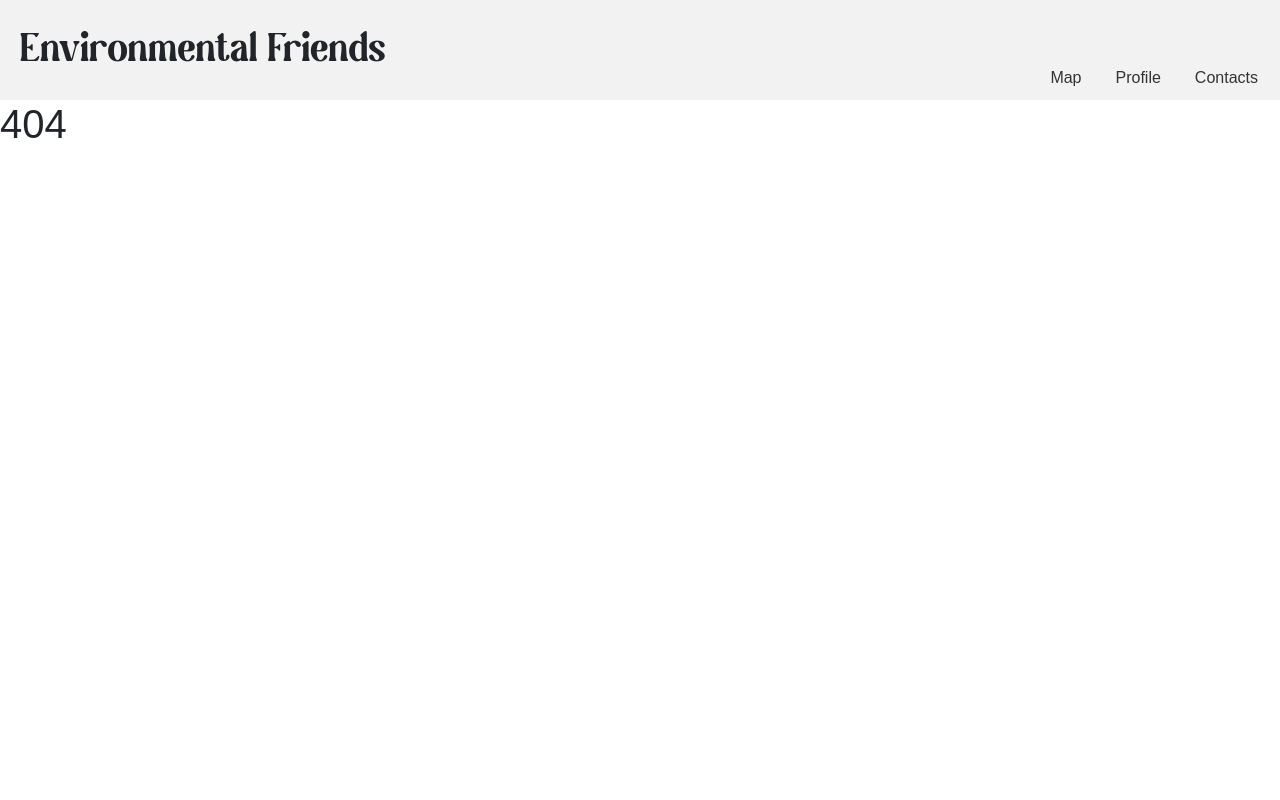
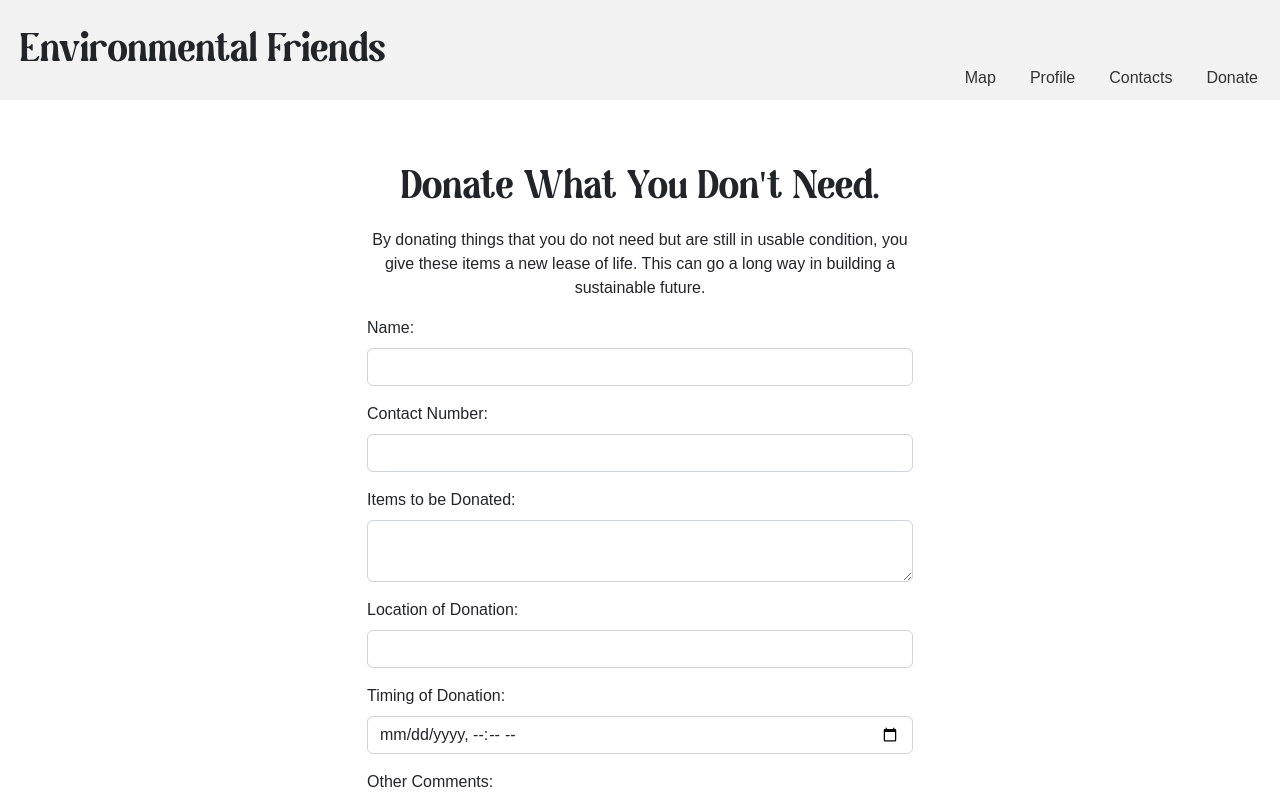
Before and after one commit to yyongjiann/GoGreen-365, a React (Create React App) app in the folder green-sg/: page /donate in a window 1280 px wide. Before the commit this address had no page. Shown: the top 800 px of the page. Built offline with nearby package versions, Linux system fonts and the light colour scheme.

Commit message:
create donate page

```diff
--- a/green-sg/package.json
+++ b/green-sg/package.json
@@ -9,6 +9,7 @@
     "@testing-library/user-event": "^13.5.0",
     "bootstrap": "^5.2.3",
     "react": "^18.2.0",
+    "react-bootstrap": "^2.7.4",
     "react-dom": "^18.2.0",
     "react-scripts": "5.0.1",
     "web-vitals": "^2.1.4"
--- a/green-sg/src/index.js
+++ b/green-sg/src/index.js
@@ -6,6 +6,7 @@ import Profile from "./pages/Profile";
 import Contact from "./pages/Contact";
 import NoPage from "./pages/NoPage";
 import 'bootstrap/dist/css/bootstrap.min.css';
+import Donate from "./pages/Donate";
 
 
 export default function Page() {
@@ -17,6 +18,7 @@ export default function Page() {
           <Route index element={<Map />} />
           <Route path="profile" element={<Profile />} />
           <Route path="contact" element={<Contact />} />
+          <Route path="donate" element={<Donate />} />
           <Route path="*" element={<NoPage />} />
         </Route>
       </Routes>
--- /dev/null
+++ b/green-sg/src/pages/Donate.js
@@ -0,0 +1,112 @@
+import React, { useState } from 'react';
+import { Modal, Button } from 'react-bootstrap';
+
+const Donate = () => {
+    const [showModal, setShowModal] = useState(false);
+    const [formData, setFormData] = useState({
+        name: '',
+        contactNumber: '',
+        itemsToDonate: '',
+        location: '',
+        timing: '',
+        comments: ''
+    });
+
+    const handleCloseModal = () => {
+        setShowModal(false);
+    };
+    const handleInputChange = (e) => {
+        setFormData((prevState) => {
+            return { ...prevState, [e.target.name]: e.target.value }
+        });
+    };
+
+    const handleSubmit = async (e) => {
+        e.preventDefault();
+        try {
+            const response = await fetch('SOMESERVERENDPOINT', {
+                method: 'POST',
+                headers: {
+                    'Content-Type': 'application/json'
+                },
+                body: JSON.stringify(formData)
+            });
+
+            if (response.ok) {
+                setShowModal(true);
+                setFormData({
+                    name: '',
+                    contactNumber: '',
+                    itemsToDonate: '',
+                    location: '',
+                    timing: '',
+                    comments: ''
+                });
+            } else {
+                alert('Error submitting form data. Please try again.');
+            }
+        } catch (error) {
+            alert('An error occurred while submitting the form. Please try again later.');
+        }
+    };
+
+    return (
+        <div className="container">
+
+            <div className="row justify-content-center">
+
+                <div className="col-lg-6 mt-5">
+                    <h1 className="my-3 text-center" style={{ fontFamily: "Magilio" }}>Donate What You Don't Need.</h1>
+                    <p className="text-center">By donating things that you do not need but are still in usable condition, you give these items a new lease of life. This can go a long way in building a sustainable future.</p>
+                    <form onSubmit={handleSubmit}>
+                        <div className="mb-3">
+                            <label htmlFor="name" className="form-label">Name:</label>
+                            <input required type="text" className="form-control" id="name" name="name" value={formData.name} onChange={handleInputChange} />
+                        </div>
+                        <div className="mb-3">
+                            <label htmlFor="contactNumber" className="form-label">Contact Number:</label>
+                            <input required type="tel" className="form-control" id="contactNumber" name="contactNumber" value={formData.contactNumber} onChange={handleInputChange} />
+                        </div>
+                        <div className="mb-3">
+                            <label htmlFor="itemsToDonate" className="form-label">Items to be Donated:</label>
+                            <textarea required className="form-control" id="itemsToDonate" name="itemsToDonate" value={formData.itemsToDonate} onChange={handleInputChange} />
+                        </div>
+                        <div className="mb-3">
+                            <label htmlFor="location" className="form-label">Location of Donation:</label>
+                            <input required type="text" className="form-control" id="location" name="location" value={formData.location} onChange={handleInputChange} />
+                        </div>
+                        <div className="mb-3">
+                            <label htmlFor="timing" className="form-label">Timing of Donation:</label>
+                            <input required type="datetime-local" className="form-control" id="timing" name="timing" value={formData.timing} onChange={handleInputChange} />
+                        </div>
+                        <div className="mb-3">
+                            <label htmlFor="comments" className="form-label">Other Comments:</label>
+                            <textarea className="form-control" id="comments" name="comments" value={formData.comments} onChange={handleInputChange} />
+                        </div>
+                        <div className='text-center my-4'>
+                            <button type="submit" className="mb-4 btn btn-success">Submit</button>
+                        </div>
+                    </form>
+                </div>
+            </div>
+
+            <Modal show={showModal} onHide={handleCloseModal}>
+                <Modal.Header closeButton>
+                    <Modal.Title>Response Received</Modal.Title>
+                </Modal.Header>
+                <Modal.Body>
+                    Thank you for your response! We have received your donation details.
+                </Modal.Body>
+                <Modal.Footer>
+                    <Button variant="secondary" onClick={handleCloseModal}>
+                        Close
+                    </Button>
+                </Modal.Footer>
+            </Modal>
+        </div>
+
+    );
+};
+;
+
+export default Donate;
--- a/green-sg/src/pages/Layout.js
+++ b/green-sg/src/pages/Layout.js
@@ -17,6 +17,9 @@ const Layout = () => {
           <li>
             <Link to="/contact">Contacts</Link>
           </li>
+          <li>
+            <Link to="/donate">Donate</Link>
+          </li>
         </ul>
       </nav>
 
```
Also changed, not shown: 1 other file (tests, documents, lock files or other folders).
